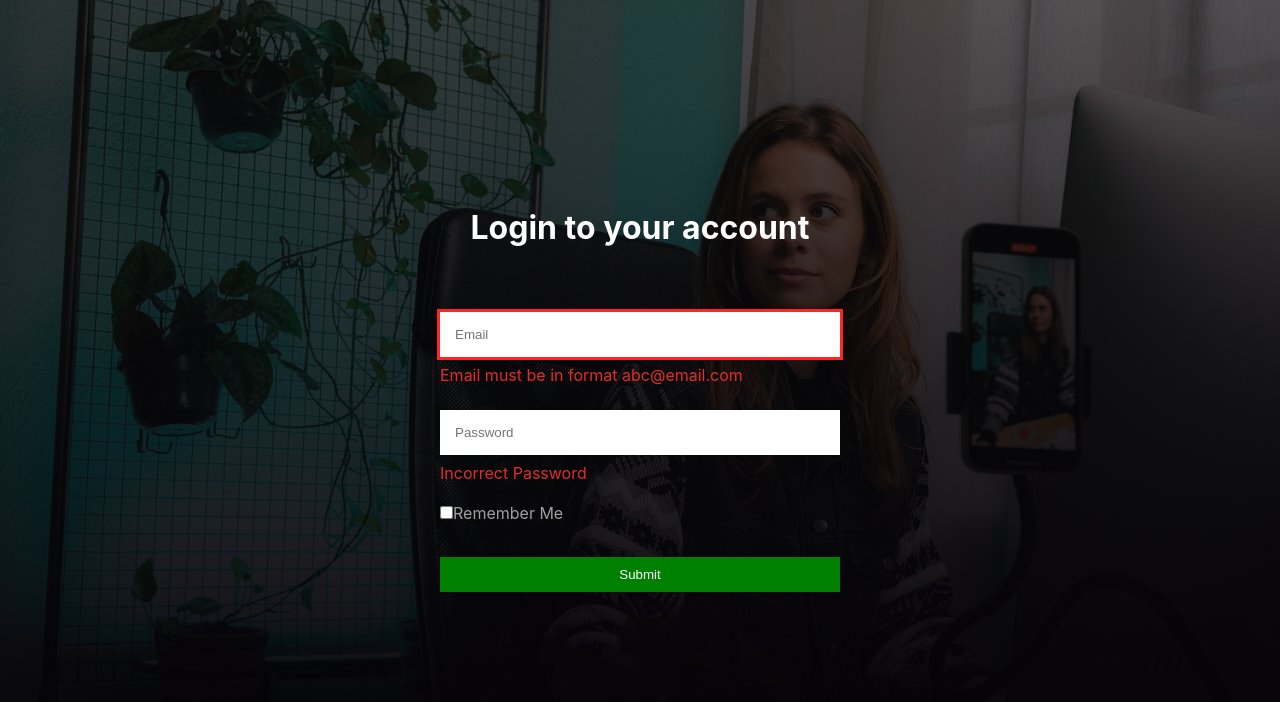
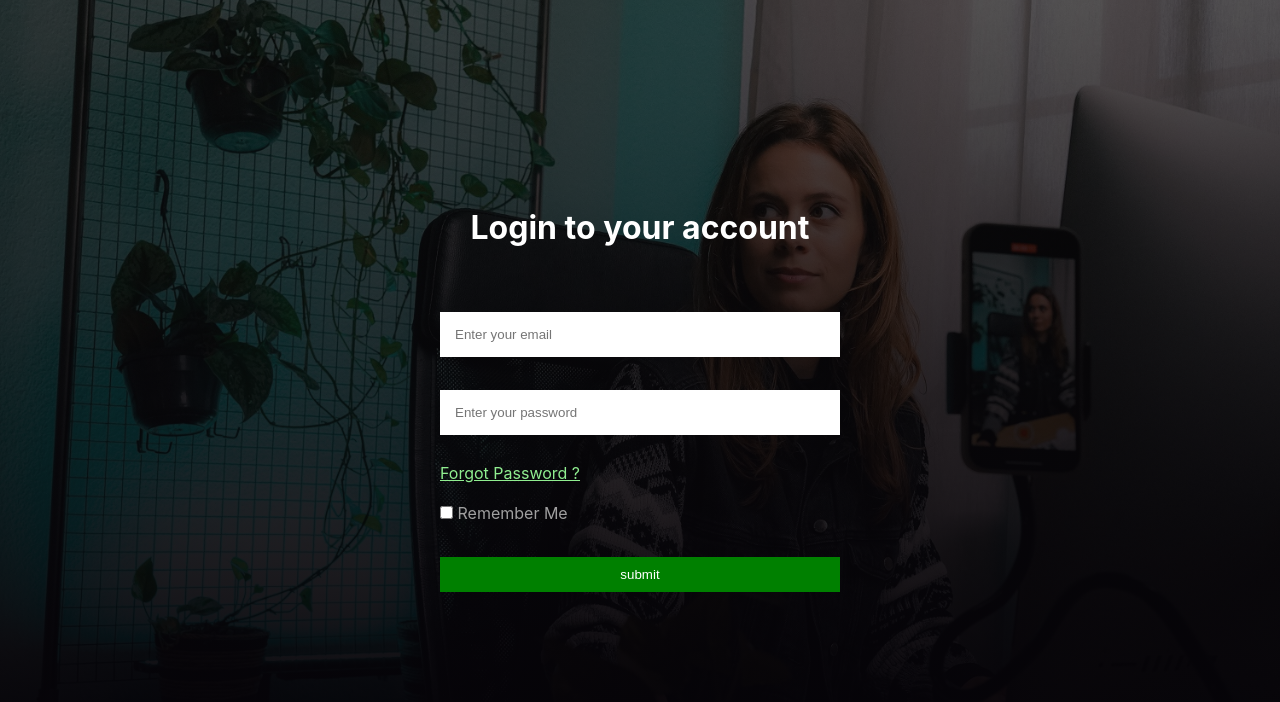
Before and after one commit to mathia-gowb/MyTubes-app, a React (Create React App) app in the folder client/: page /login in a window 1280 px wide. Shown: the top 702 px of the page. Built offline with nearby package versions, Linux system fonts and the light colour scheme.

Commit message:
done with login page validation

```diff
--- a/client/src/components/FormInput.js
+++ b/client/src/components/FormInput.js
@@ -1,10 +1,17 @@
 import React from 'react'
 
 function FormInput(props) {
+    const {placeholder,type,name,errorMessage,setFormValues}=props;
+    function handleInput({target}){
+        setFormValues((prev)=>{
+            return {...prev,[target.name]:target.value }
+        }
+        )
+    }
   return (
-    <div className="input-wrapper incorrect">
-        <input  type="email" placeholder="Email" name="email" required/>
-        <p className="validation-message">Email must be in format abc@email.com</p>
+    <div className="input-wrapper">
+        <input  type={type} placeholder={placeholder} name={name} onChange={handleInput}/>
+        <p className="validation-message">{errorMessage}</p>
     </div>
   )
 }
--- a/client/src/pages/Login.js
+++ b/client/src/pages/Login.js
@@ -1,23 +1,95 @@
-import React from 'react'
+import React, { useEffect, useState } from 'react'
+import { Link } from 'react-router-dom';
+import FormInput from '../components/FormInput';
+import { testForErrors } from '../utilities/testForErrors';
 
 function Login() {
+    const [submit,setSubmit]=useState(false);
+    const [formErrors,setFormErrors] = useState({});
+    const [isSubmitting,setIsSubmitting] = useState(false);
+    const [formValues,setFormValues] = useState({
+        email:'',
+        password:'',
+        rememberUser:false,
+    })
+    function handleSubmit(event){
+        event.preventDefault();
+        setSubmit(true);
+        validate()
+    }
+    function handleCheck(){
+        setFormValues((prev)=>{
+            return {...prev,rememberUser:!prev.rememberUser}
+        })
+    }
+
+    function validate(){
+        //validates errors
+        const errors={
+            email:testForErrors(
+                formValues.email,
+                'Please enter a valid email address !',
+                'email',
+                'required'
+            ),
+            password:testForErrors(
+                formValues.password,
+                '',
+                'password',
+                'required'
+            )
+        }
+        setFormErrors((prev)=>{
+            return {...prev,email:errors.email,password:errors.password}
+        })
+    }
+    //submit form
+    useEffect(()=>{
+        const objectValues=Object.values(formErrors).join("");
+        if(objectValues.length===0 && submit){
+            setIsSubmitting(true);
+            setTimeout(function(){
+                setFormErrors((prev)=>{
+                    return {...prev,password:"Password and email do not match"}
+                })
+            },2000)
+        }else{
+            setIsSubmitting(false);
+        }
+    },[formErrors])
   return (
     <main className="full-screen-div auth-main-wrapper">
     <div className="overlay"></div>
     <h1 className="auth-main-header">Login to your account</h1>
-    <form>
-        <div className="input-wrapper incorrect">
-            <input  type="email" placeholder="Email" name="email" required/>
-            <p className="validation-message">Email must be in format abc@email.com</p>
-        </div>
-        <div className="input-wrapper">
-            <input type="password" placeholder="Password" name="password" required/>
-            <p className="validation-message">Incorrect Password</p>
-        </div>
+    <form onSubmit={handleSubmit} >
+        {/* each form input component has the functionality to self validate */}
+
+        <FormInput
+            type={"email"}
+            placeholder={'Enter your email'}
+            name = {'email'}
+            errorMessage ={ formErrors.email}
+            setFormValues = {setFormValues}
+        />
+
+        <FormInput
+            type={"password"}
+            placeholder={'Enter your password'}
+            name = {'password'}
+            errorMessage = { formErrors.password }//these message should be returned from backend
+            /*for signup errorMessage ={ "password should have minimum 8 characters, at least 1 uppercase letter, 1 lowercase letter, 1 number and 1 special character"} */
+            setFormValues = {setFormValues}
+        />
         <br/>
-        <input type="checkbox" name="remember-me" id="remember-me"/>
-        <label for="remember-me" id="remember-me-label">Remember Me</label><br/>
-        <button className="auth-submit-button">Submit</button>
+        <Link to="/reset" style={{color:'lightgreen'}}>Forgot Password ?</Link>
+        <br/>
+        <br/>
+        <input type="checkbox" name="remember-me" id="remember-me" onChange={handleCheck}/>{/* end of input */}
+        <label for="remember-me" id="remember-me-label"> Remember Me</label><br/>
+        <button className="auth-submit-button">
+            {isSubmitting?<span> Aunthenticating <i className="fa-solid  fa-circle-notch fa-spin"></i></span>:"submit"}
+
+        </button>
     </form>
     </main>
   )
--- a/client/src/styles/main.css
+++ b/client/src/styles/main.css
@@ -115,20 +115,10 @@ form{
     max-width:400px;
 }
 .validation-message{
-    color:rgb(227, 43, 43);
+    color:rgb(255, 55, 55);
     margin-top:8px;
 }
-@keyframes error-border {
-    0%{
-        outline:1px solid rgba(247, 44, 44, 0.575)
-    }
 
-}
-.incorrect input{
-    outline:3px solid rgb(255, 37, 37);
-    animation:error-border 0.5s  ease-in-out;
-    -webkit-animation:error-border 0.5s  ease-in-out;
-}
 input{
     border: none;
 }
--- /dev/null
+++ b/client/src/utilities/testForErrors.js
@@ -0,0 +1,19 @@
+
+export function testForErrors(value,errorMessage,inputType,required){
+    /* checks whether inputed values matches expected format for input type and return a boolean */
+    const regExps={
+        email:/^[a-zA-Z0-9.!#$%&’*+/=?^_`{|}~-]+@[a-zA-Z0-9-]+(?:\.[a-zA-Z0-9-]+)*$/,
+        /* Minimum eight characters, at least one uppercase letter, one lowercase letter, one number and one special character: */
+        password:/^(?=.*[a-z])(?=.*[A-Z])(?=.*\d)(?=.*[@$!%*?&])[A-Za-z\d@$!%*?&]{8,}$/
+    }
+
+    if(required && value.trim().length===0){
+        //if value required and string length exluding white space strings
+        return 'input is required'
+    }else if( !value.match(regExps[inputType])){
+        //if input does not match string return the error message
+        return errorMessage
+    }else{
+        return "";
+    }
+}
```
